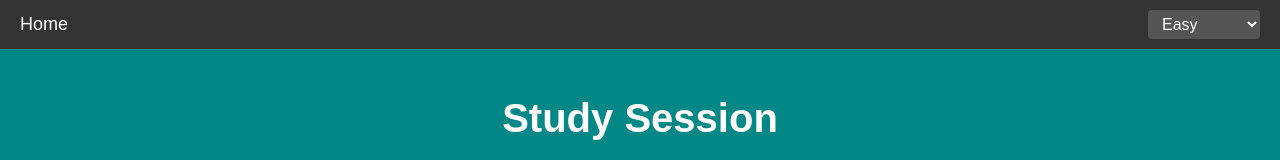
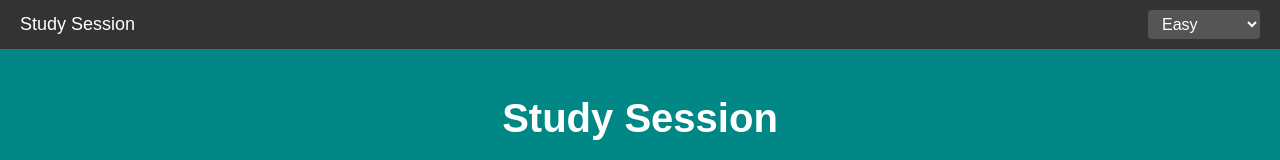
Before and after one commit to InquisitiveMindHasToKnow/StudySession, a React (Create React App) app: page /quiz/1 in a window 1280 px wide. Shown: the top 160 px of the page. Built offline with nearby package versions, Linux system fonts and the light colour scheme.

Commit message:
Modifies difficulty values. Changes name in AppBar

```diff
--- a/src/components/AppBar.js
+++ b/src/components/AppBar.js
@@ -1,6 +1,6 @@
 import React, { useState, useEffect } from 'react';
 import { Link, useNavigate, useLocation } from 'react-router-dom';
-import '../css/AppBar.css'; // Ensure this file is created for styling
+import '../css/AppBar.css';
 
 const AppBar = () => {
     const [difficulty, setDifficulty] = useState('easy');
@@ -25,7 +25,7 @@ const AppBar = () => {
 
     return (
         <div className="app-bar">
-            <Link to="/" className="app-bar-link">Home</Link>
+            <Link to="/" className="app-bar-link">Study Session</Link>
             <div className="app-bar-dropdown">
                 <select
                     value={difficulty}
--- a/src/components/Quiz.js
+++ b/src/components/Quiz.js
@@ -18,9 +18,9 @@ const Quiz = () => {
     // Map difficulty levels to the number of questions
     const difficultyMapping = {
         easy: 12,
-        medium: 20,
+        medium: 21,
         hard: 30,
-        'very-hard': 40
+        'very-hard': 42
     };
 
     const numberOfQuestions = difficultyMapping[difficulty] || 12; // Default to 12 if difficulty is not recognized
```
